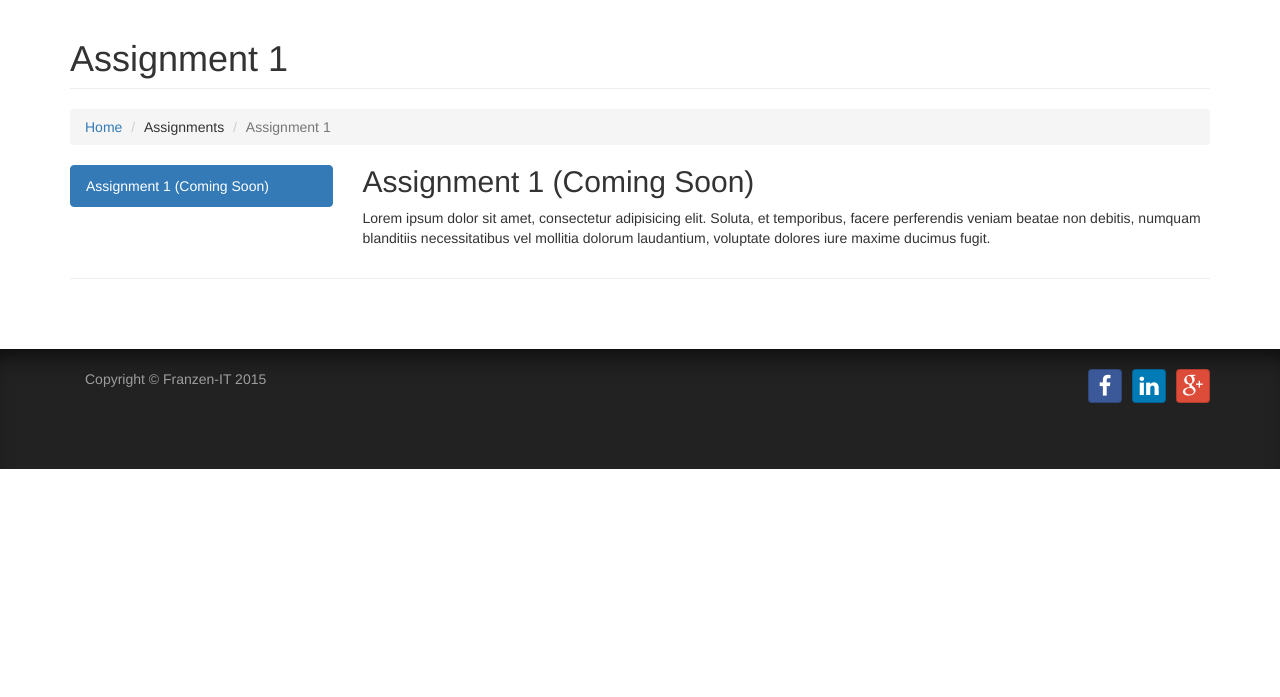
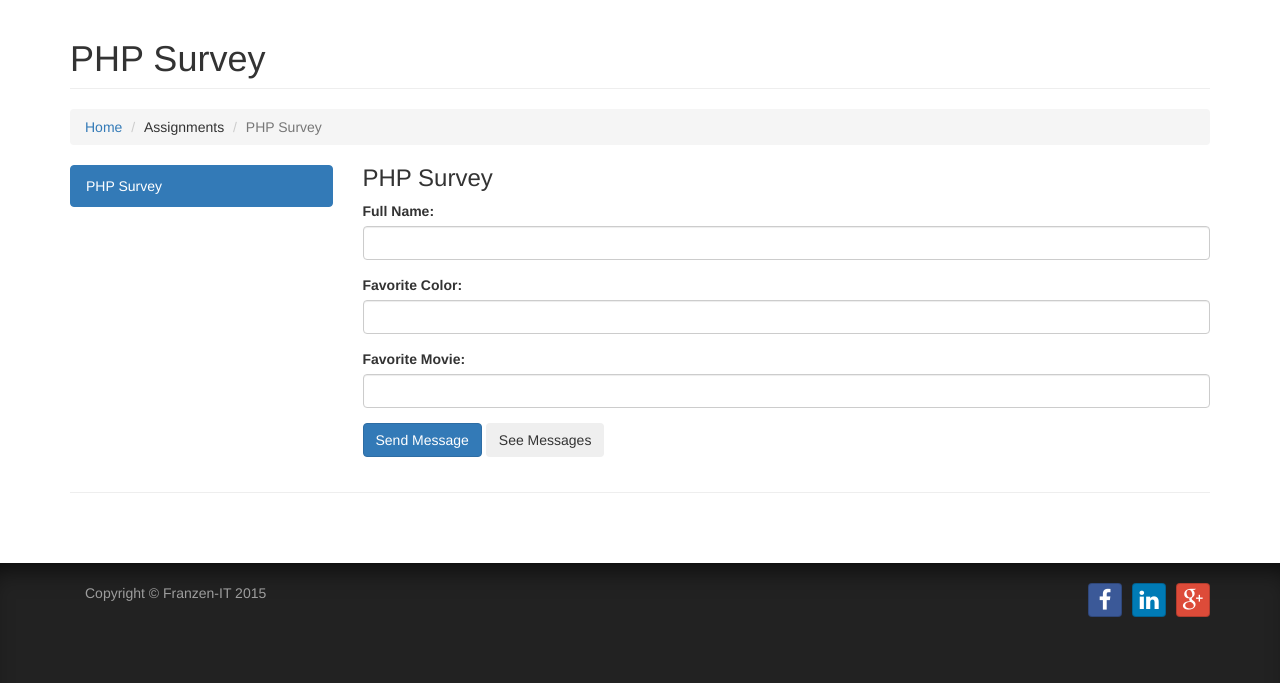
Before and after one commit to Franzen-Bryce/CS313, a PHP site: page /assignments/assignment1.php in a window 1280 px wide. Shown: the part 51-748 px from the top of the page. Run offline with PHP 8.4, Linux system fonts and the light colour scheme.

Commit message:
1/20/2015 Update

```diff
--- a/assignments/assignment1.php
+++ b/assignments/assignment1.php
@@ -18,11 +18,11 @@
         <!-- Page Heading/Breadcrumbs -->
         <div class="row">
             <div class="col-lg-12">
-                <h1 class="page-header">Assignment 1</h1>
+                <h1 class="page-header">PHP Survey</h1>
                 <ol class="breadcrumb">
                     <li><a href="/">Home</a></li>
                     <li>Assignments</li>
-                    <li class="active">Assignment 1</li>
+                    <li class="active">PHP Survey</li>
                 </ol>
             </div>
         </div>
@@ -35,8 +35,40 @@
 
             <!-- Content Column -->
             <div class="col-md-9">
-                <h2>Assignment 1 (Coming Soon)</h2>
-                <p>Lorem ipsum dolor sit amet, consectetur adipisicing elit. Soluta, et temporibus, facere perferendis veniam beatae non debitis, numquam blanditiis necessitatibus vel mollitia dolorum laudantium, voluptate dolores iure maxime ducimus fugit.</p>
+                <h3>PHP Survey</h3>
+                    <form action="phpSurvey.php" role="form">
+                      <div class="form-group">
+                         <!--Full Name-->
+                            <div class="control-group form-group">
+                                <div class="controls">
+                                    <label>Full Name:</label>
+                                    <input type="text" class="form-control" id="name" required data-validation-required-message="Please enter your name.">
+                                    <p class="help-block"></p>
+                                </div>
+                            </div>
+                           <!--Color-->
+                            <div class="control-group form-group">
+                                <div class="controls">
+                                    <label>Favorite Color:</label>
+                                    <input type="text" class="form-control" id="name" required data-validation-required-message="Please enter your favorite color.">
+                                    <p class="help-block"></p>
+                                </div>
+                            </div>
+                            <!--Favorite Movie-->
+                            <div class="control-group form-group">
+                                <div class="controls">
+                                    <label>Favorite Movie:</label>
+                                    <input type="text" class="form-control" id="name" required data-validation-required-message="Please enter your favorite movie.">
+                                    <p class="help-block"></p>
+                                </div>
+                            </div>
+
+                            <div id="success"></div>
+                            <!-- For success/fail messages -->
+                            <button type="submit" class="btn btn-primary">Send Message</button>
+                            <button type="button" href="" class="btn btn-">See Messages</button>
+                        </div>
+                    </form>
             </div>
         </div>
         <!-- /.row -->
--- a/modules/nav.php
+++ b/modules/nav.php
@@ -27,7 +27,7 @@
                         <a href="#" class="dropdown-toggle" data-toggle="dropdown">CS313 Assignments <b class="caret"></b></a>
                         <ul class="dropdown-menu">
                             <li <?php if ($page == "assignment1"){echo "class='active'";}?>>
-                                <a href="/assignments/assignment1.php">Assignment 1 (Coming Soon)</a>
+                                <a href="/assignments/assignment1.php">PHP Survey</a>
                             </li>
 <!--                            <li>
                                 <a href="sidebar.php">Assignment 2</a>
--- a/modules/sideBarNav.php
+++ b/modules/sideBarNav.php
@@ -1,5 +1,5 @@
 <div class="col-md-3">
     <div class="list-group">
-        <a href="/assignments/assignment1.php" class="list-group-item active">Assignment 1 (Coming Soon)</a>
+        <a href="/assignments/assignment1.php" class="list-group-item active">PHP Survey</a>
     </div>
 </div>
```
Also changed, not shown: contact.php (+21 -10 lines), coursePractice/teamReadiness/index.php (added, +19 -0 lines), coursePractice/teamReadiness/teamReadiness.php (added, +38 -0 lines).
